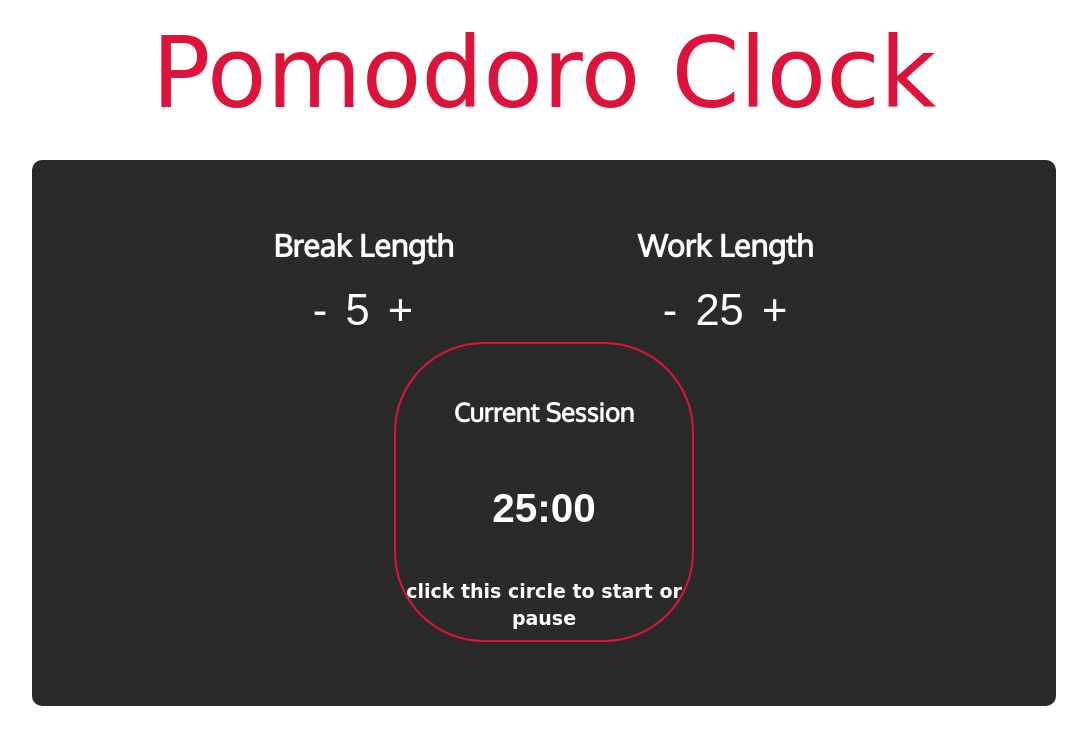
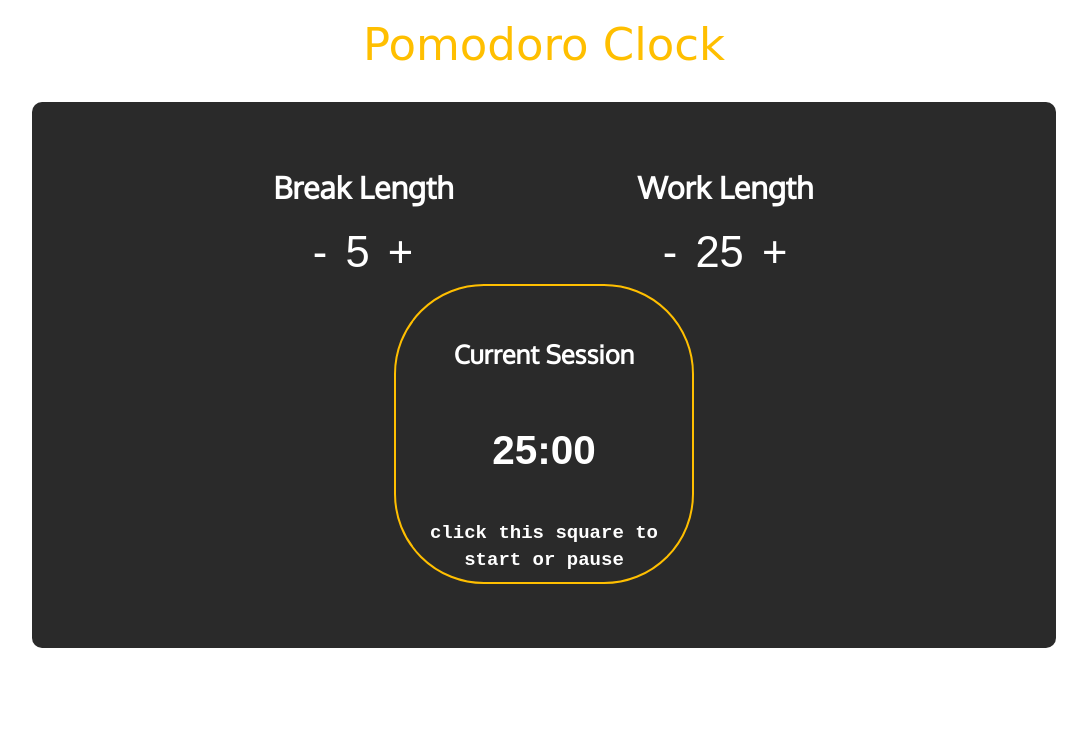
Before and after one commit to amran16/pomodor, a plain HTML site: page index.html in a window 1280 px wide. Shown: the whole page, without its empty margins (96-1183 px from the left). Drawn offline with nearby package versions, Linux system fonts and the light colour scheme.

Commit message:
updated Readme file

```diff
--- a/index.html
+++ b/index.html
@@ -9,12 +9,10 @@
     <link rel="stylesheet" href="pomodor.css">
   </head>
   <body>
-    <div class="text-primary">
-      <h1 class="heading">Pomodoro Clock</h1>
+    <div>
+      <h3>Pomodoro Clock</h3>
     </div>
-
     <div class="container">
-
       <div id="setters" class="text-center">
 
         <div id="breaksetter" class='buttons'>
@@ -36,7 +34,7 @@
       <div id="clock" class="text-center" onclick="toggleTimer();">
        <span id="session">Current Session</span>
         <span id="time">25:00</span>
-         <p id='begin'> click this circle to start or pause</p>
+         <p id='begin'> click this square to start or pause</p>
       </div>
   </div>
 
--- a/pomodor.css
+++ b/pomodor.css
@@ -3,20 +3,21 @@ body {
   font-family: 'Raleway', sans-serif;
   font-size: 1.5em;
 }
-.container {
+.container{
   background-color: #2a2a2a;
   border-radius:10px;
   display: flex;
   padding: 5%;
+  align-items: center;
   flex-direction: column;
   margin-top: 1%;
   width: 80%
 }
 
-h1{
+h3{
   font-family: cursive;
-  font-size: 6.5em;
-  color: #DC143C;
+  font-size: 3em;
+  color: #ffbf00;
   text-align: center;
   margin: auto;
   padding: 20px;
@@ -54,7 +55,7 @@ button {
   width: 300px;
   height: 300px;
   margin: 0 auto;
-  border: 2px solid #DC143C;
+  border: 2px solid #ffbf00;
   border-radius: 30%;
   cursor: pointer;
   overflow: hidden;
@@ -78,5 +79,5 @@ button {
 #begin {
   margin-top: 40px;
   font-size: 19px;
-  font-family: cursive;
+  font-family: monospace;
 }
```
Also changed, not shown: 1 other file.
